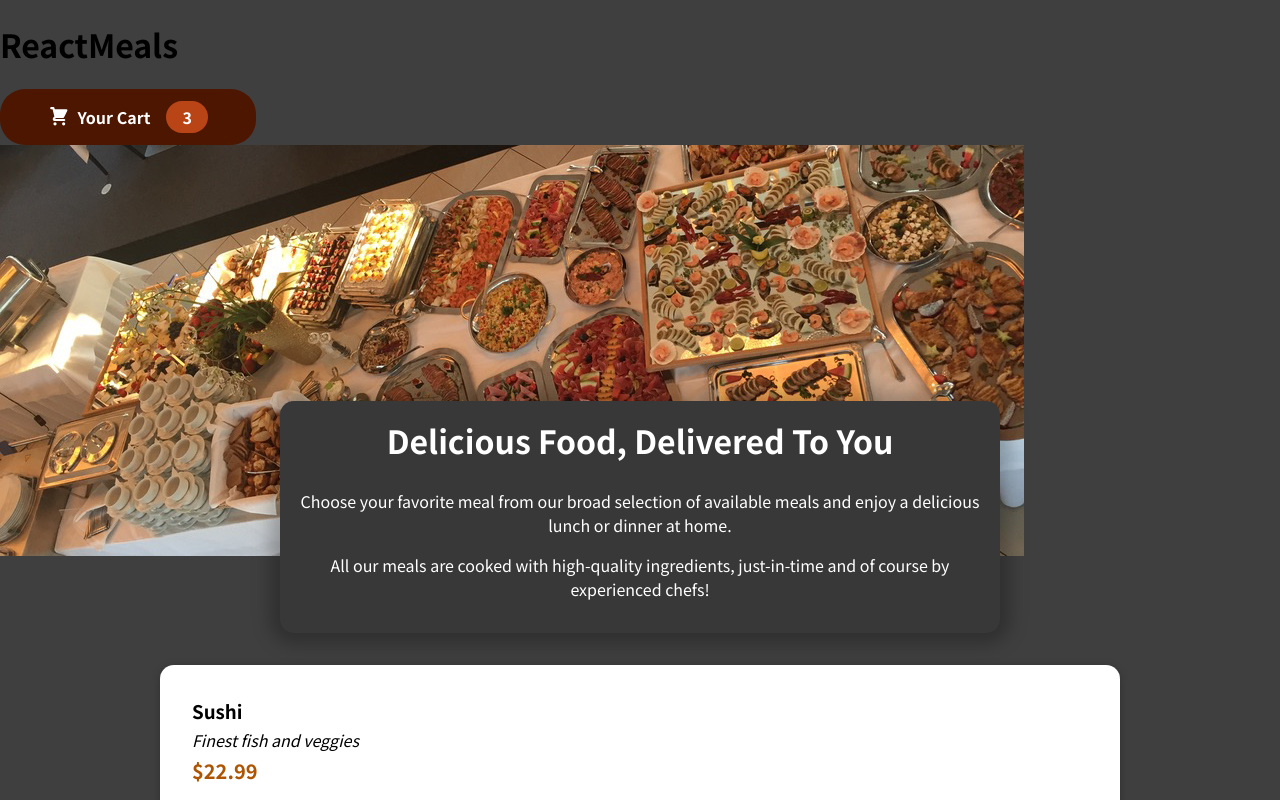
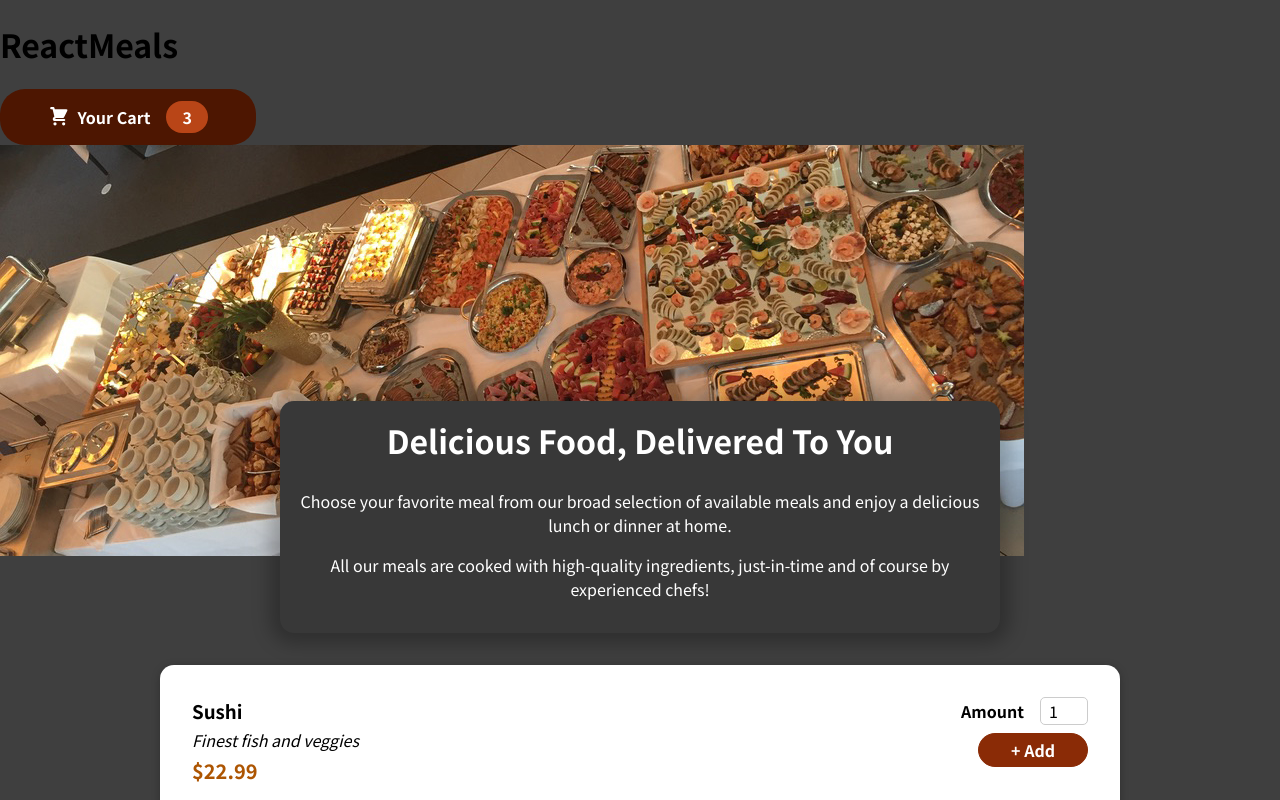
Before and after one commit to bikokwa/react-order-app, a JavaScript app: page / in a window 1280 px wide. Shown: the top 800 px of the page. Built offline with nearby package versions, Linux system fonts and the light colour scheme.

Commit message:
adding a form

```diff
--- a/src/components/Meals/MealItem/MealItem.js
+++ b/src/components/Meals/MealItem/MealItem.js
@@ -1,4 +1,5 @@
 import classes from "./MealItem.module.css";
+import MealItemForm from "./MealItemForm";
 
 export default function MealItem(props) {
   const price = `$${props.price.toFixed(2)}`;
@@ -10,7 +11,9 @@
         <div className={classes.description}>{props.description}</div>
         <div className={classes.price}>{price}</div>
       </div>
-      <div></div>
+      <div>
+        <MealItemForm />
+      </div>
     </li>
   );
 }
--- a/src/components/Meals/MealItem/MealItemForm.js
+++ b/src/components/Meals/MealItem/MealItemForm.js
@@ -1,3 +1,21 @@
-export default function MealItemForm() {
-  return ()
+import Input from "../../UI/Input";
+import classes from "./MealItemForm.module.css";
+
+export default function MealItemForm(props) {
+  return (
+    <form className={classes.form}>
+      <Input
+        label="Amount"
+        input={{
+          id: "amount",
+          type: "number",
+          min: "1",
+          max: "5",
+          step: "1",
+          defaultValue: "1",
+        }}
+      />
+      <button>+ Add</button>
+    </form>
+  );
 }
--- /dev/null
+++ b/src/components/Meals/MealItem/MealItemForm.module.css
@@ -0,0 +1,20 @@
+.form {
+  text-align: right;
+}
+
+.form button {
+  font: inherit;
+  cursor: pointer;
+  background-color: #8a2b06;
+  border: 1px solid #8a2b06;
+  color: white;
+  padding: 0.25rem 2rem;
+  border-radius: 20px;
+  font-weight: bold;
+}
+
+.form button:hover,
+.form button:active {
+  background-color: #641e03;
+  border-color: #641e03;
+}
--- /dev/null
+++ b/src/components/UI/Input.js
@@ -0,0 +1,10 @@
+import classes from "./Input.module.css";
+
+export default function Input(props) {
+  return (
+    <div className={classes.input}>
+      <label htmlFor={props.input.id}>{props.label}</label>
+      <input {...props.input} />
+    </div>
+  );
+}
--- /dev/null
+++ b/src/components/UI/Input.module.css
@@ -0,0 +1,18 @@
+.input {
+  display: flex;
+  align-items: center;
+  margin-bottom: 0.5rem;
+}
+
+.input label {
+  font-weight: bold;
+  margin-right: 1rem;
+}
+
+.input input {
+  width: 3rem;
+  border-radius: 5px;
+  border: 1px solid #ccc;
+  font: inherit;
+  padding-left: 0.5rem;
+}
```
